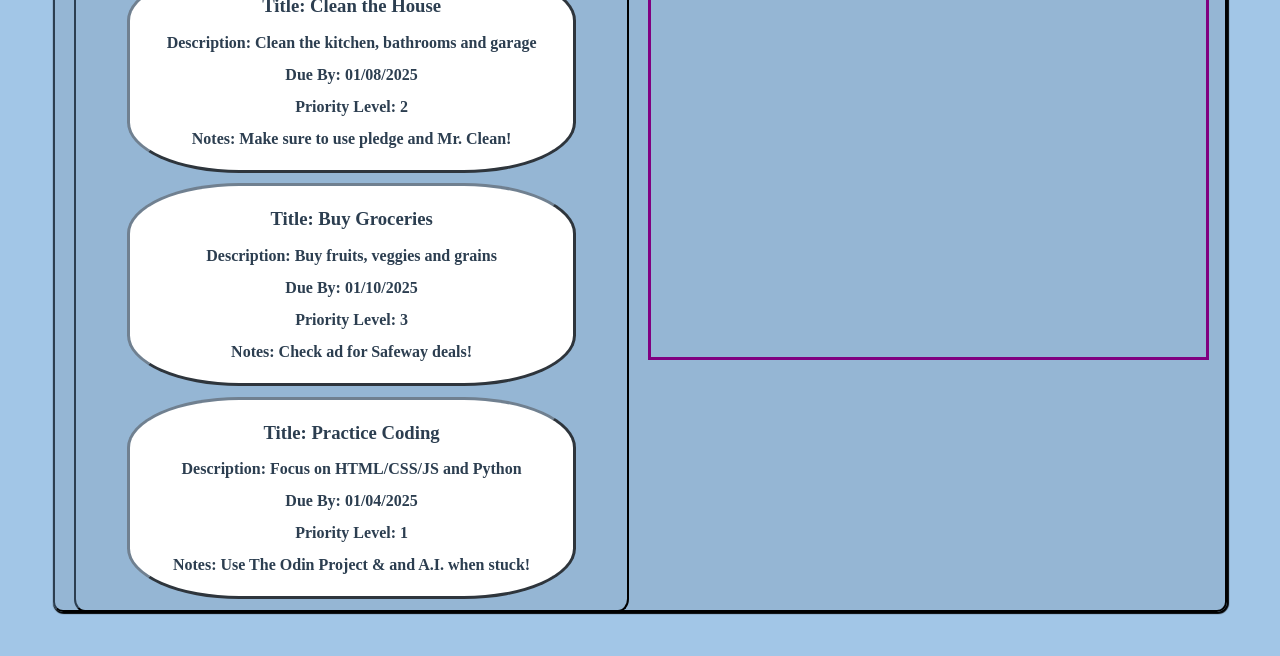
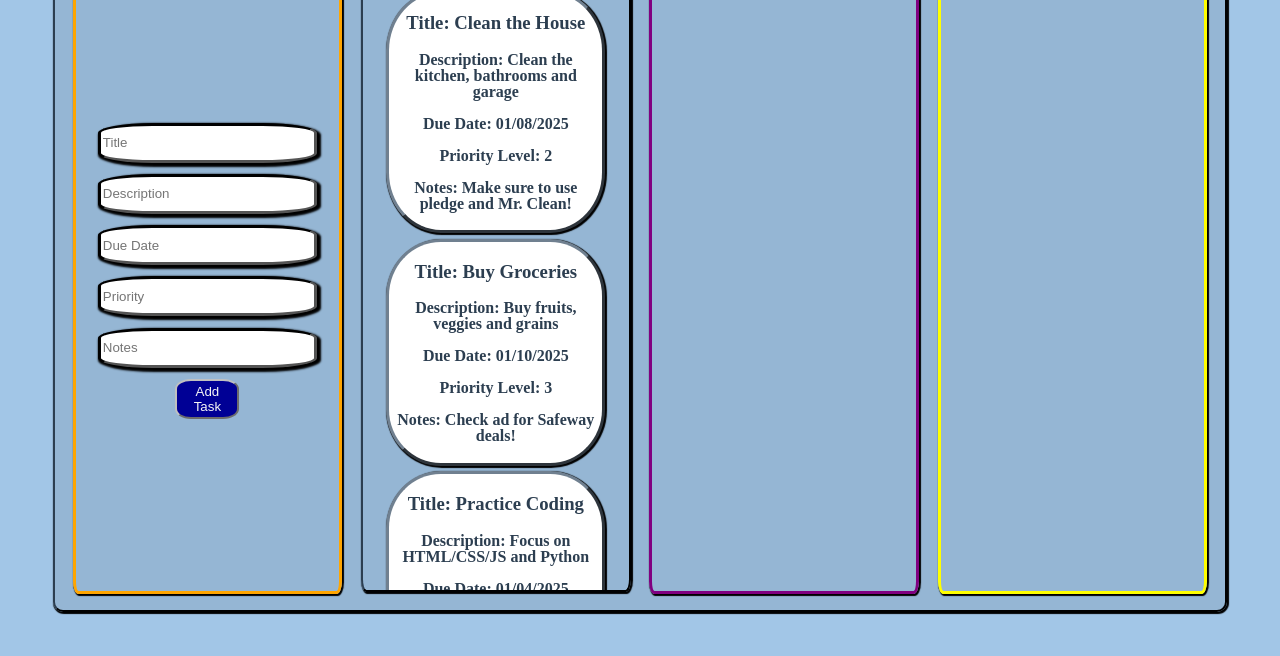
Before and after one commit to jzanderson09/todo-list, a website built with webpack: page src/template.html in a window 1280 px wide. Shown: the part 144-800 px from the top of the page. Built offline with nearby package versions, Linux system fonts and the light colour scheme.

Commit message:
Complete Div Display
Convert className methods to classList.add/remove.
Convert toggleTask method to .contains (DOMToken/classList method).
Add generate[div] functions for projects, completed, form.
Add display-div class for general div styling.
Add div-header to label divs respectively.
Reorganize display divs (form starting first).
Add box-shadow to all divs.

```diff
--- a/src/template.css
+++ b/src/template.css
@@ -33,6 +33,10 @@ header h1 {
     padding: 0;
 }
 
+div {
+    box-shadow: 1px 1px 1px 1px black;
+}
+
 .container {
     background-color: #00000015;
     border: var(--main-border-color);
@@ -41,26 +45,34 @@ header h1 {
     display: grid;
     font-size: 1.6rem;
     gap: 1em;
-    grid-template: 1fr / repeat(2, 1fr);
-    grid-template-areas: "todo-list projects";
+    grid-template: 1fr / repeat(4, 1fr);
+    grid-template-areas: "form todo-list projects completed";
     height: 80vh;
     margin: auto;
     padding: 1em;
     width: 90%;
 }
 
-.todo-list {
+.display-div {
     align-items: center;
-    border: var(--main-border-color);
     border-radius: 2%;
     display: flex;
     flex-flow: column nowrap;
+    height: 98%;
+    margin: 0.5%;
+    overflow: scroll;
+    padding: 1%;
+
+}
+
+.div-header {
+    margin: 0;
+    padding: 1%;
+}
+
+.todo-list {
+    border: var(--main-border-color);
     grid-area: todo-list;
-    height: 100%;
-    justify-content: center;
-    margin: 0.5%;
-    padding: 1%;
-    overflow: scroll;
 }
 
 .task {
@@ -79,7 +91,7 @@ header h1 {
     line-height: 1em;
 }
 
-.completed {
+.done {
     background-color: var(--task-completed-background-color);
     border: 3px outset green;
     color: white;
@@ -88,5 +100,41 @@ header h1 {
 .projects {
     border: 3px solid purple;
     grid-area: projects;
-    height: 50vh;
 }
+
+.completed {
+    border: 3px solid yellow;
+    grid-area: completed;
+}
+
+.form {
+    border: 3px solid orange;
+    grid-area: form;
+}
+
+.form-data {
+    align-items: center;
+    display: flex;
+    flex-flow: column nowrap;
+    gap: 2%;
+    justify-content: center;
+    height: 90%;
+    width: 90%;
+}
+
+input {
+    border: 3px inset black;
+    border-radius: 25%;
+    box-shadow: 2px 2px 2px 2px black;
+    height: 4vh;
+    width: 90%;
+}
+
+.add-task {
+    background-color: #000095;
+    border: 2px outset silver;
+    border-radius: 25%;
+    color: whitesmoke;
+    height: 5vh;
+    width: 5vw;
+}
--- a/src/todoList.js
+++ b/src/todoList.js
@@ -6,6 +6,16 @@
 //         tasks: projectTasks,
 //     };
 // }
+
+function createTask(title, description, dueDate, priority, notes) {
+    return {
+        title,
+        description,
+        dueDate,
+        priority,
+        notes
+    };
+}
 
 function createTodoList(name) {
     let tasks = [];
@@ -19,18 +29,7 @@ function createTodoList(name) {
             return tasks;
         }
     };
-    console.table(todoList);
     return todoList;
-}
-
-function createTask(title, description, dueDate, priority, notes) {
-    return {
-        title,
-        description,
-        dueDate,
-        priority,
-        notes
-    };
 }
 
 // Initial dummy todo list:
@@ -63,7 +62,88 @@ function initialTodoList() {
     return todoList;
 }
 
+function generateCompleted() {
+    const completedDiv = document.createElement('div');
+    const completedHeader = document.createElement('h3');
+    completedDiv.classList.add('completed', 'display-div');
+    completedHeader.classList.add('div-header');
+    completedHeader.textContent = 'Completed:';
+    completedDiv.appendChild(completedHeader);
+    return completedDiv;
+}
+
+//Generate todoListDiv, projectsDiv, completedDiv, formDiv:
+export function generateDisplay() {
+    const todo = generateTodoList(initialTodoList().getTasks());
+    const projects = generateProjects();
+    const completed = generateCompleted();
+    const form = generateForm();
+
+    return [form, todo, projects, completed];
+}
+
+function generateForm() {
+    const formDiv = document.createElement('div');
+    const formHeader = document.createElement('h3');
+    const formData = document.createElement('form');
+
+    formDiv.classList.add('form', 'display-div');
+    formHeader.classList.add('div-header');
+    formData.classList.add('form-data');
+
+    formHeader.textContent = 'Form:';
+
+    const formTitle = document.createElement('input');
+    formTitle.setAttribute('type', 'text');
+    formTitle.setAttribute('name', 'title');
+    formTitle.setAttribute('placeholder', 'Title');
+    formTitle.required = true;
+
+    const formDescription = document.createElement('input');
+    formDescription.setAttribute('type', 'text');
+    formDescription.setAttribute('name', 'description');
+    formDescription.setAttribute('placeholder', 'Description');
+    formDescription.required = true;
+
+    const formDueDate = document.createElement('input');
+    formDueDate.setAttribute('type', 'text');
+    formDueDate.setAttribute('name', 'due-date');
+    formDueDate.setAttribute('placeholder', 'Due Date');
+    formDueDate.required = true;
+
+    const formPriority = document.createElement('input');
+    formPriority.setAttribute('type', 'text');
+    formPriority.setAttribute('name', 'priority');
+    formPriority.setAttribute('placeholder', 'Priority');
+    formPriority.required = true;
+
+    const formNotes = document.createElement('input');
+    formNotes.setAttribute('type', 'text');
+    formNotes.setAttribute('name', 'notes');
+    formNotes.setAttribute('placeholder', 'Notes');
+    formNotes.required = true;
+
+    const addTask = document.createElement('button');
+    addTask.textContent = 'Add Task';
+    addTask.classList.add('add-task');
+
+    formData.append(formTitle, formDescription, formDueDate, formPriority, formNotes, addTask);
+    formDiv.append(formHeader, formData);
+    return formDiv;
+}
+
+function generateProjects() {
+    const projectsDiv = document.createElement('div');
+    projectsDiv.classList.add('projects', 'display-div');
+    const projectHeader = document.createElement('h3');
+    projectHeader.classList.add('div-header');
+    projectHeader.textContent = 'Projects:';
+    projectsDiv.appendChild(projectHeader);
+    return projectsDiv;
+}
+
 function generateTodoList(tasksArr) {
+    const todoHeader = document.createElement('h3');
     const todoListDiv = document.createElement('div');
     const taskDivBoiler = document.createElement('div');
     const taskTitleBoiler = document.createElement('h3');
@@ -72,13 +152,17 @@ function generateTodoList(tasksArr) {
     const taskPriorityBoiler = document.createElement('p');
     const taskNotesBoiler = document.createElement('p');
 
-    todoListDiv.className = 'todo-list';
-    taskDivBoiler.className = 'task';
-    taskTitleBoiler.className = 'title';
-    taskDescriptionBoiler.className = 'description';
-    taskDateBoiler.className = 'due-date';
-    taskPriorityBoiler.className = 'priority';
-    taskNotesBoiler.className = 'notes';
+    todoHeader.classList.add('div-header');
+    todoListDiv.classList.add('todo-list', 'display-div');
+    taskDivBoiler.classList.add('task');
+    taskTitleBoiler.classList.add('title');
+    taskDescriptionBoiler.classList.add('description');
+    taskDateBoiler.classList.add('due-date');
+    taskPriorityBoiler.classList.add('priority');
+    taskNotesBoiler.classList.add('notes');
+
+    todoHeader.textContent = 'Todo List:';
+    todoListDiv.appendChild(todoHeader);
 
     //for each back-end task, append the front-end data:
     tasksArr.forEach(task => {
@@ -93,33 +177,17 @@ function generateTodoList(tasksArr) {
 
         title.textContent = `Title: ${task.title}`;
         description.textContent = `Description: ${task.description}`;
-        dueDate.textContent = `Due By: ${task.dueDate}`;
+        dueDate.textContent = `Due Date: ${task.dueDate}`;
         priority.textContent = `Priority Level: ${task.priority}`;
         notes.textContent = `Notes: ${task.notes}`;
 
         taskDiv.append(title, description, dueDate, priority, notes);
         taskDiv.addEventListener('click', event => toggleTask(event.currentTarget));
-        todoListDiv.append(taskDiv);
+        todoListDiv.appendChild(taskDiv);
     });
     return todoListDiv;
 }
 
-function generateProjects() {
-    const projectsDiv = document.createElement('div');
-    projectsDiv.className = 'projects';
-    return projectsDiv;
+function toggleTask(clickedTask) {
+    clickedTask.classList.contains('done') ? clickedTask.classList.remove('done') : clickedTask.classList.add('done');
 }
-
-//Generate todoListDiv, projectsDiv, completedDiv, formDiv:
-export function generateDisplay() {
-    const initialTodo = initialTodoList().getTasks();
-    console.log(initialTodo);
-    const todoDiv = generateTodoList(initialTodo);
-    const projectsDiv = generateProjects();
-
-    return [todoDiv, projectsDiv];
-}
-
-function toggleTask(clickedTask) {
-    clickedTask.className === 'task completed' ? clickedTask.className = 'task' : clickedTask.className = 'task completed';
-}
--- a/src/userForm.js
+++ b/src/userForm.js
@@ -1 +1 @@
-const userForm = document.createElement();
+// const userForm = document.createElement('');
```
